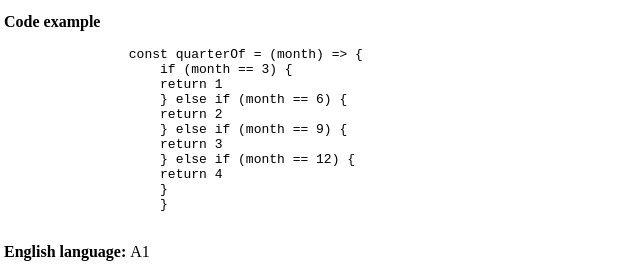
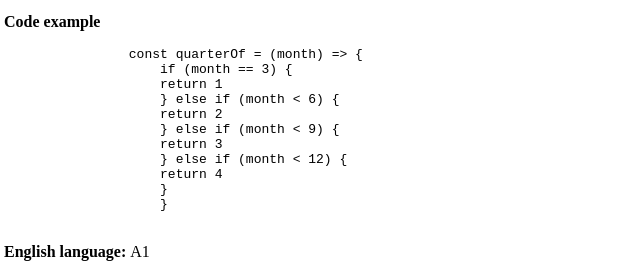
Before and after one commit to MarinaSB0915/rsschool-cv, a plain HTML site: page index.html in a window 1280 px wide. Shown: the part 625-899 px from the top of the page, 4-644 px from the left. Drawn offline with Linux system fonts and the light colour scheme.

Commit message:
Update index.html

```diff
--- a/index.html
+++ b/index.html
@@ -56,11 +56,11 @@
                 const quarterOf = (month) => {
                     if (month == 3) {
                     return 1
-                    } else if (month == 6) {
+                    } else if (month &#60 6) {
                     return 2
-                    } else if (month == 9) {
+                    } else if (month &#60 9) {
                     return 3
-                    } else if (month == 12) {
+                    } else if (month &#60 12) {
                     return 4
                     }
                     }
```
